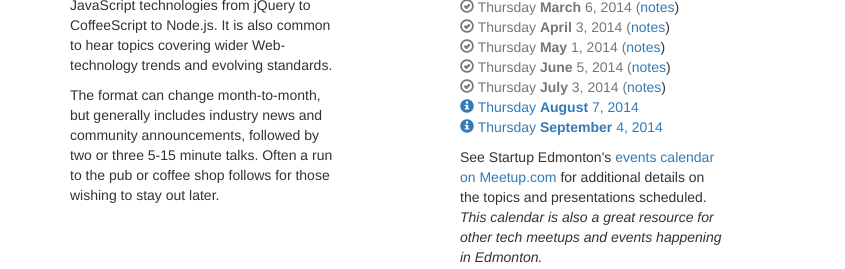
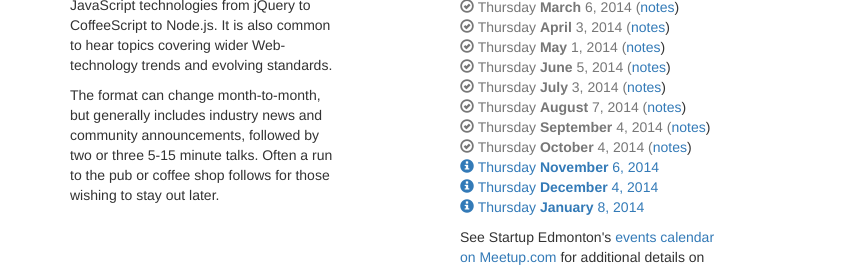
Before and after one commit to ExchangeJS/exchangejs-org, a plain HTML site: page index.html in a window 1280 px wide. Shown: the part 683-952 px from the top of the page, 0-845 px from the left. Drawn offline with nearby package versions, Linux system fonts and the light colour scheme.

Commit message:
Add future meetups and past notes

```diff
--- a/index.html
+++ b/index.html
@@ -144,12 +144,33 @@
               </a>
             </li>
             <li>
-              <a href="http://www.meetup.com/startupedmonton/events/193165772/">
-                <span class="glyphicon glyphicon-info-sign"></span> Thursday <strong>August</strong> 7, 2014
+              <a href="http://www.meetup.com/startupedmonton/events/193165772/" class="text-muted">
+                <span class="glyphicon glyphicon-ok-circle"></span> Thursday <strong>August</strong> 7, 2014 (<a href="http://www.exchangejs.com/august-2014-notes/">notes</a>)
               </a>
             </li>
+            <li>
+              <a href="http://www.meetup.com/startupedmonton/events/qgdfzjysmbgb/" class="text-muted">
+                <span class="glyphicon glyphicon-ok-circle"></span> Thursday <strong>September</strong> 4, 2014 (<a href="http://www.exchangejs.com/sept-2014-notes/">notes</a>)
+              </a>
+            </li>
+            <li>
+              <a href="http://www.meetup.com/startupedmonton/events/qgdfzjysmbgb/" class="text-muted">
+                <span class="glyphicon glyphicon-ok-circle"></span> Thursday <strong>October</strong> 4, 2014 (<a href="http://exchangejs.github.io/oct-2014-notes">notes</a>)
+              </a>
+            </li>
+            <li>
               <a href="http://www.meetup.com/startupedmonton/events/qgdfzjysmbgb/">
-                <span class="glyphicon glyphicon-info-sign"></span> Thursday <strong>September</strong> 4, 2014
+                <span class="glyphicon glyphicon-info-sign"></span> Thursday <strong>November</strong> 6, 2014
+              </a>
+            </li>
+            <li>
+              <a href="http://www.meetup.com/startupedmonton/events/qgdfzjysmbgb/">
+                <span class="glyphicon glyphicon-info-sign"></span> Thursday <strong>December</strong> 4, 2014
+              </a>
+            </li>
+            <li>
+              <a href="http://www.meetup.com/startupedmonton/events/qgdfzjysmbgb/">
+                <span class="glyphicon glyphicon-info-sign"></span> Thursday <strong>January</strong> 8, 2014
               </a>
             </li>
 
```
